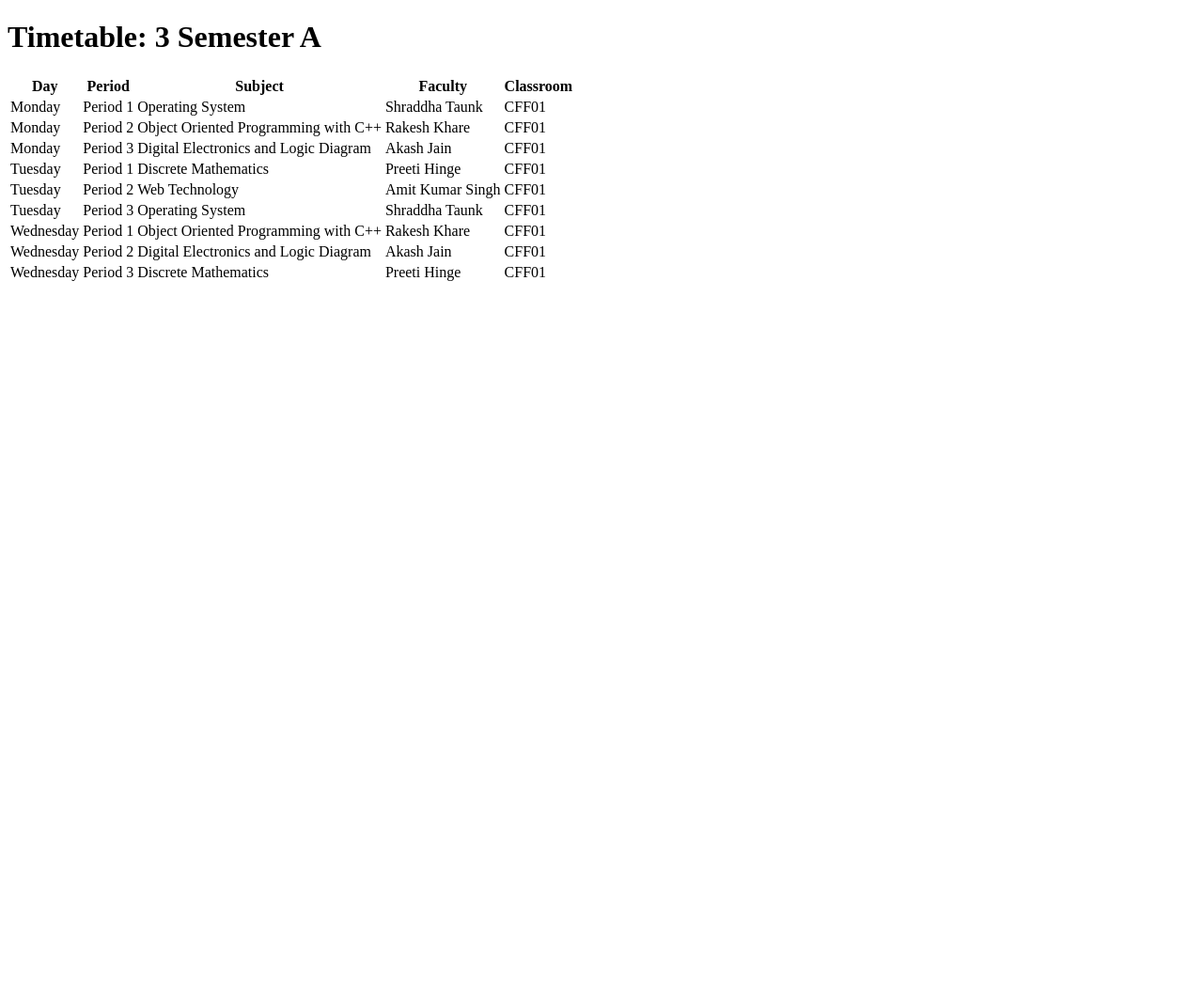
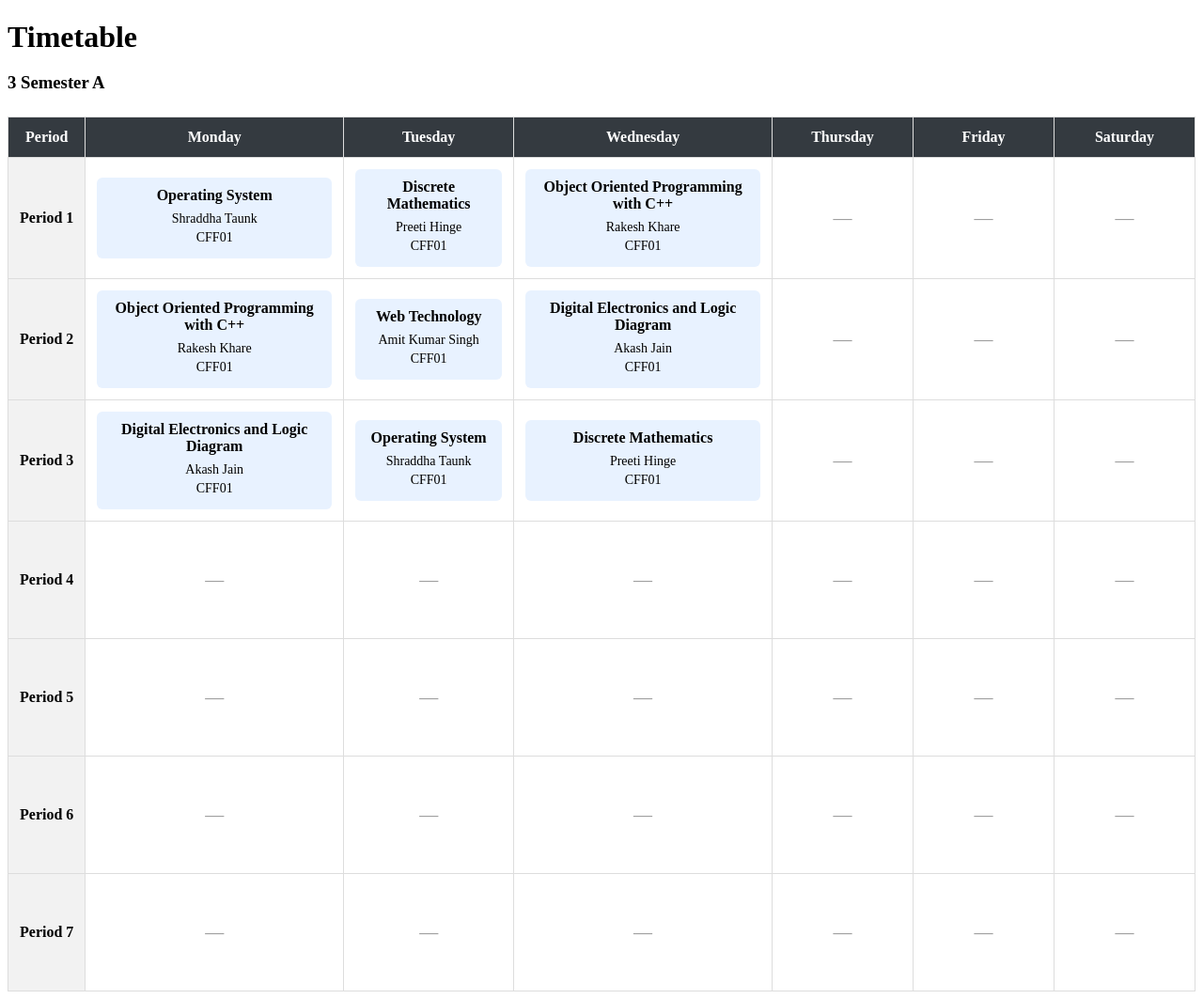
Before and after one commit to rishabh-progr/Time-Table-Scheduler, a Django app: page /scheduler/section/1/ in a window 1280 px wide. Shown: the whole page at 94% size. Before the commit the page ends 299 px from the top, so only its background shows below. Run offline with Django 5.2, Linux system fonts and the light colour scheme; data comes from the database, SQL or seed files in the repository; both versions use the stored data as it was after the commit.

Commit message:
Added weekly timetable

```diff
--- a/scheduler/templates/scheduler/index.html
+++ b/scheduler/templates/scheduler/index.html
@@ -5,7 +5,7 @@
     <ul>
         {% for section in sections %}
             <li>
-                <a href="{% url 'section_detail' section.id %}">{{ section }}</a>
+                <a style="color: blue;" href="{% url 'section_detail' section.id %}">{{ section }}</a>
             </li>
         {% empty %}
             <li>No section available.</li>
--- a/scheduler/templates/scheduler/section_detail.html
+++ b/scheduler/templates/scheduler/section_detail.html
@@ -2,36 +2,139 @@
 
 {% block body %}
 
-<h1>Timetable: {{ section }}</h1>
+<style>
+    .timetable-container {
+        width: 100%;
+        overflow-x: auto;
+        margin-top: 25px;
+    }
 
-<table>
+    .timetable {
+        width: 100%;
+        min-width: 900px;
+        border-collapse: collapse;
+        text-align: center;
+    }
+
+    .timetable th,
+    .timetable td {
+        border: 1px solid #ddd;
+        padding: 12px;
+    }
+
+    .timetable thead th {
+        background-color: #343a40;
+        color: white;
+    }
+
+    .timetable tbody th {
+        background-color: #f2f2f2;
+        white-space: nowrap;
+    }
+
+    .timetable td {
+        min-width: 125px;
+        height: 100px;
+        vertical-align: middle;
+    }
+
+    .lecture {
+        padding: 10px;
+        border-radius: 6px;
+        background-color: #e8f2ff;
+    }
+
+    .lecture strong {
+        display: block;
+        margin-bottom: 8px;
+    }
+
+    .lecture p {
+        margin: 4px 0;
+        font-size: 14px;
+    }
+
+    .empty-slot {
+        color: #999;
+        font-size: 20px;
+    }
+
+    .page-title {
+        margin-bottom: 8px;
+    }
+</style>
+
+<h1 class="page-title">Timetable</h1>
+
+<h3>{{ section }}</h3>
+
+<div class="timetable-container">
+    <table class="timetable">
+
         <thead>
             <tr>
-            <th>Day</th>
                 <th>Period</th>
-            <th>Subject</th>
-            <th>Faculty</th>
-            <th>Classroom</th>
+
+                {% for day_code, day_label in days %}
+                    <th>{{ day_label }}</th>
+                {% endfor %}
+
             </tr>
         </thead>
 
         <tbody>
-        {% for entry in entries %}
+
+            {% for row in timetable %}
+
                 <tr>
-                <td>{{ entry.get_day_display }}</td>
-                <td>{{ entry.get_period_display }}</td>
-                <td>{{ entry.subject.name }}</td>
-                <td>{{ entry.faculty.first }} {{ entry.faculty.last }}</td>
-                <td>{{ entry.classroom.name }}</td>
+                    <th>{{ row.period_label }}</th>
+
+                    {% for cell in row.cells %}
+
+                        <td>
+                            {% if cell.entry %}
+
+                                <div class="lecture">
+
+                                    <strong>
+                                        {{ cell.entry.subject.name }}
+                                    </strong>
+
+                                    <p>
+                                        {{ cell.entry.faculty.first }}
+                                        {{ cell.entry.faculty.last }}
+                                    </p>
+
+                                    <p>
+                                        {{ cell.entry.classroom.name }}
+                                    </p>
+
+                                </div>
+
+                            {% else %}
+
+                                <span class="empty-slot">—</span>
+
+                            {% endif %}
+                        </td>
+
+                    {% endfor %}
+
                 </tr>
+
             {% empty %}
+
                 <tr>
-                <td colspan="5">
-                    No timetable entries have been created for this section yet.
+                    <td colspan="7">
+                        No timetable periods configured.
                     </td>
                 </tr>
+
             {% endfor %}
+
         </tbody>
+
     </table>
+</div>
 
 {% endblock %}
--- a/scheduler/views.py
+++ b/scheduler/views.py
@@ -12,19 +12,37 @@ def index(request):
 
 def section_detail(request, section_id):
     section = get_object_or_404(Section, id=section_id)
-    entries = TimetableEntry.objects.filter(section=section).annotate(
-        day_order=Case(
-            When(day="MON", then=Value(1)),
-            When(day="TUE", then=Value(2)),
-            When(day="WED", then=Value(3)),
-            When(day="THU", then=Value(4)),
-            When(day="FRI", then=Value(5)),
-            When(day="SAT", then=Value(6)),
-            output_field=IntegerField(),
-        )
-    ).select_related("subject", "faculty", "classroom").order_by("day", "period")
+    entries = TimetableEntry.objects.filter(
+        section=section
+    ).select_related("subject", "faculty", "classroom")
+
+    days = TimetableEntry.DAY_CHOICES
+    periods = TimetableEntry.PERIOD_CHOICES
+
+    entry_lookup = {
+        (entry.day, entry.period): entry
+        for entry in entries
+    }
+
+    timetable = []
+
+    for period_number, period_label in periods:
+        row = {
+            "period_label": period_label,
+            "cells": []
+        }
+
+        for day_code, day_label in days:
+            entry = entry_lookup.get((day_code, period_number))
+
+            row["cells"].append({
+                "entry": entry
+            })
+
+        timetable.append(row)
 
     return render(request, "scheduler/section_detail.html", {
         "section": section,
-        "entries": entries
+        "days": days,
+        "timetable": timetable,
     })
```
Also changed, not shown: db.sqlite3. Lines whose indentation alone changed are shown as unchanged.
